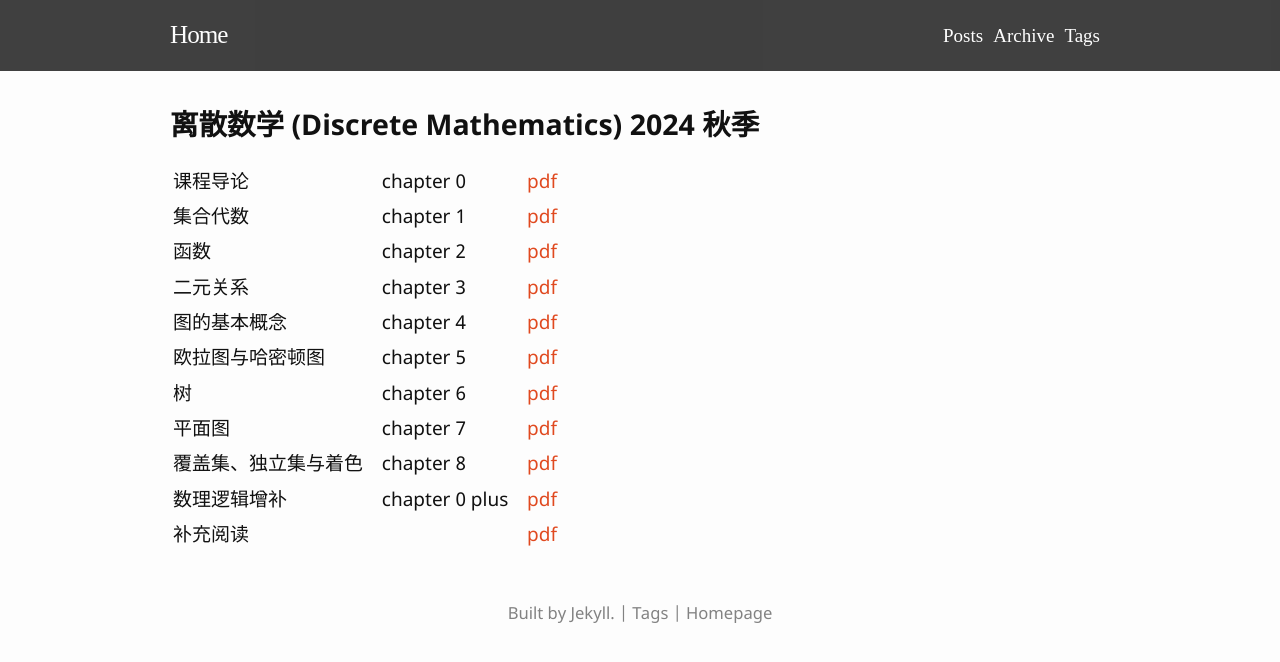
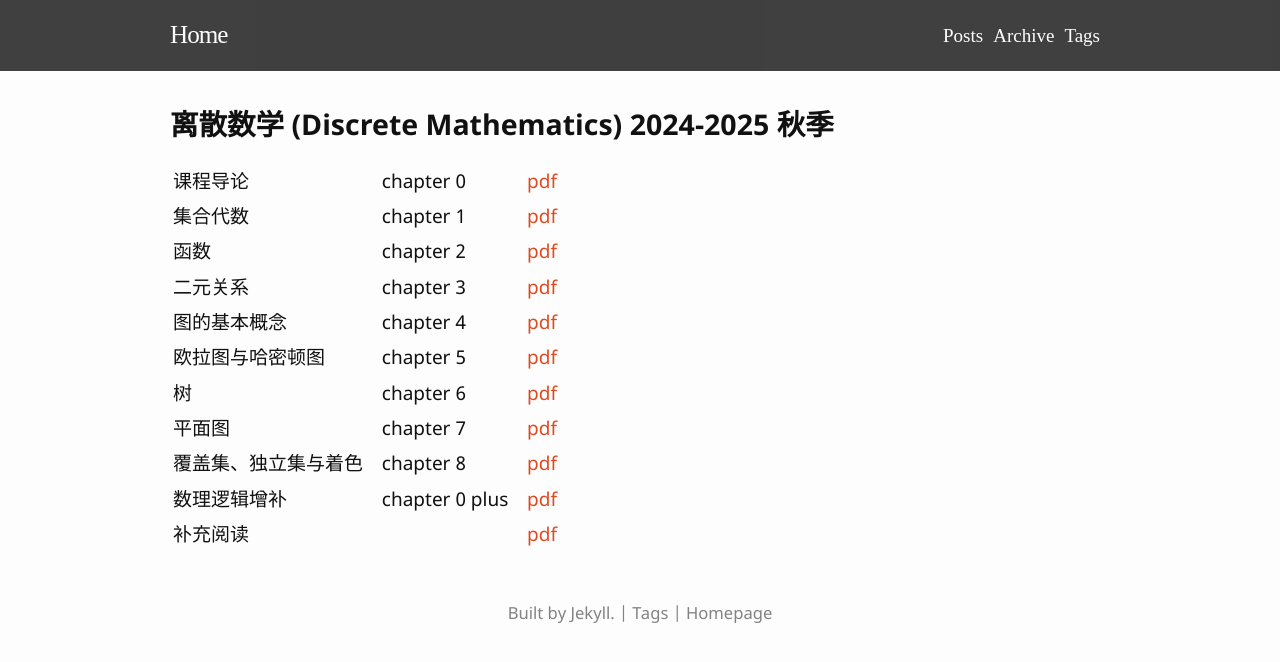
Before and after one commit to boathit/boathit.github.io, a Jekyll site: the page built from assets/courses/discrete-math.md, in a window 1280 px wide. Shown: the top 662 px of the page. Built offline with Jekyll 4.4.1, drawn with Linux system fonts in a browser that asks for light colours; some web fonts are replaced; our own code applies the rules of GitHub Pages for plain Markdown files.

Commit message:
updating 20250831

```diff
--- a/assets/courses/discrete-math.md
+++ b/assets/courses/discrete-math.md
@@ -1,5 +1,5 @@
 
-## 离散数学 (Discrete Mathematics) 2024 秋季
+## 离散数学 (Discrete Mathematics) 2024-2025 秋季
 
 
 |:--------|:--------:|:-------|
```
